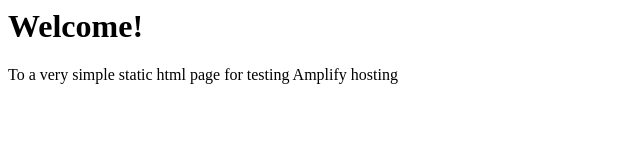
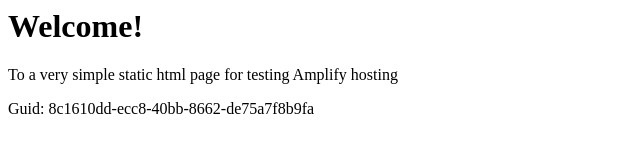
Before and after one commit to aws-aemilia-mxp/Github-PR-Commit-Integration-Test-DoNotTouch-Gith-P5X5MO5I-v1-prod-eu-south-1, a website: page src/index.html in a window 1280 px wide. Shown: the whole page, without its empty margins (0-640 px from the left). Drawn offline with Linux system fonts and the light colour scheme.

Commit message:
commit from integ tests

```diff
--- a/src/index.html
+++ b/src/index.html
@@ -1,3 +1,5 @@
+
+
 <html lang="en">
 
 <head>
@@ -10,6 +12,6 @@
 <body>
     <h1>Welcome!</h1>
     <p>To a very simple static html page for testing Amplify hosting</p>
-</body>
+    <p>Guid: 8c1610dd-ecc8-40bb-8662-de75a7f8b9fa</p></body>
 
 </html>
```
